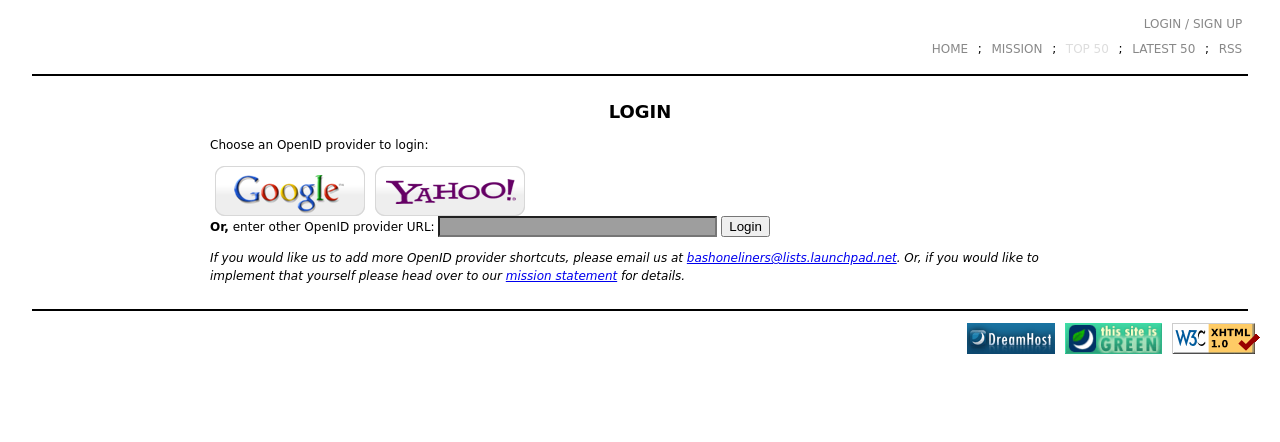
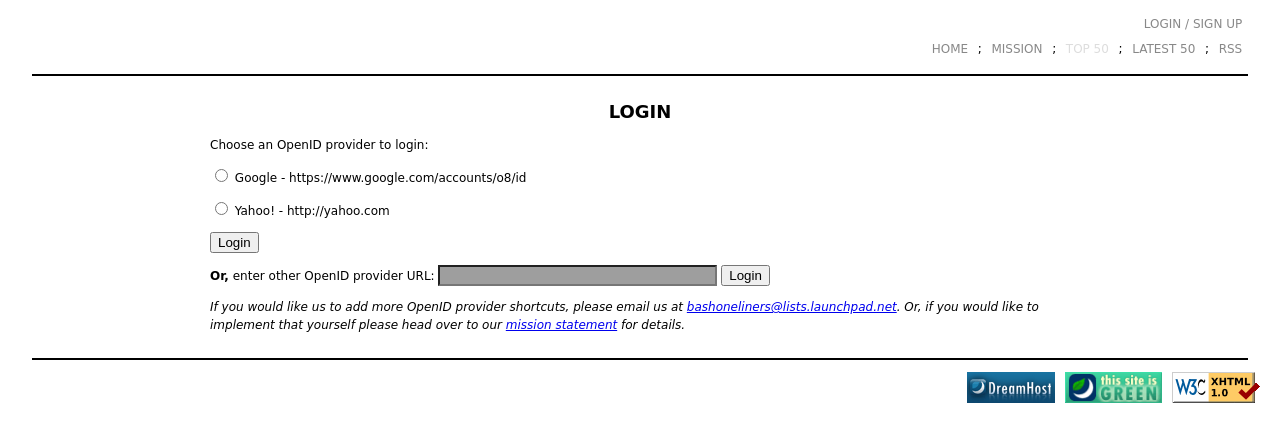
Before and after one commit to pirate42/bashoneliners, a Django app: template templates/main/login.html in a window 1280 px wide. Shown: the top 442 px of the page. Run offline with Django 3.2, Linux system fonts and the light colour scheme; the template is opened without the code that fills it, so the values that code supplies are empty; some libraries are stand-ins or nearby versions; grey boxes are pictures that could not be loaded.

Commit message:
made openid login work without javascript fluff and fluffy images
git-svn-id: https://bashoneliners.googlecode.com/svn/trunk@114 ff387cac-114f-df84-9358-9b8335f71789

```diff
--- a/media/css/bashoneliners.css
+++ b/media/css/bashoneliners.css
@@ -221,50 +221,10 @@ dl.mission dt {
     text-transform: uppercase;
 }
 
-table.login-or-openid td.login-or-openid {
-    vertical-align: top;
-    width: 50%;
-    margin-right: 4em;
-    padding-right: 4em;
-}
-
 input.openid {
     background: url(/openid/logo.gif) no-repeat;
     background-position: 0 50%;
     padding-left: 16px;
-}
-
-ul.openid-providers {
-    width: 480px;
-    margin: 1em 0;
-    padding: 0;
-    list-style: none;
-}
-ul.openid-providers li {
-    background: url('/media/images/openid-sprites.png');
-    width: 150px;
-    height: 50px;
-    float: left;
-    margin: 0 5px;
-    cursor: pointer;
-}
-ul.openid-providers li.google {
-    background-position: 0px 450px;
-}
-ul.openid-providers li.google:hover {
-    background-position: 300px 450px;
-}
-ul.openid-providers li.yahoo {
-    background-position: 0px 50px;
-}
-ul.openid-providers li.yahoo:hover {
-    background-position: 300px 50px;
-}
-ul.openid-providers li.wordpress {
-    background-position: 0px 100px;
-}
-ul.openid-providers li.wordpress:hover {
-    background-position: 300px 100px;
 }
 
 #search-loading {
--- a/templates/main/login.html
+++ b/templates/main/login.html
@@ -5,11 +5,15 @@
 {% block content %}
 
 <p>Choose an OpenID provider to login:</p>
-<ul class="openid-providers">
-    <li class="google"></li>
-    <li class="yahoo"></li>
-</ul>
-<div class="clear"></div>
+
+<form id="openid-form" method="post" action="/openid/login/"><div>
+{% csrf_token %}
+<p><input type="radio" name="openid_identifier" id="id_openid_google" value="https://www.google.com/accounts/o8/id"/>
+<label for="id_openid_google">Google - {{ 'https://www.google.com/accounts/o8/id' }}</label></p>
+<p><input type="radio" name="openid_identifier" id="id_openid_yahoo" value="http://yahoo.com"/>
+<label for="id_openid_yahoo">Yahoo! - {{ 'http://yahoo.com' }}</label></p>
+<p><input name="bsignin" type="submit" value="Login" /></p>
+</div></form>
 
 <form id="openid-form" method="post" action="/openid/login/"><div>
 {% csrf_token %}
@@ -20,21 +24,3 @@
 <p><em>If you would like us to add more OpenID provider shortcuts, please email us at <a href="mailto:bashoneliners@lists.launchpad.net">bashoneliners@lists.launchpad.net</a>. Or, if you would like to implement that yourself please head over to our <a href="{% url bashoneliners.main.views.mission %}">mission statement</a> for details.</em></p>
 
 {% endblock %}
-
-{% block ready %}
-	function submitOpenIdLogin(url) {
-	    $('#id_openid_identifier').val(url);
-	    $('#openid-form').submit();
-	}
-	$('.openid-providers .google').click(function() {
-	    submitOpenIdLogin('https://www.google.com/accounts/o8/id');
-	});
-	$('.openid-providers .yahoo').click(function() {
-	    submitOpenIdLogin('http://yahoo.com');
-	});
-	$('.openid-providers .wordpress').click(function() {
-	    submitOpenIdLogin('http://wordpress.com');
-	});
-
-	$('#id_username').focus();
-{% endblock %}
```
Also changed, not shown: media/images/openid-sprites.png (deleted).
